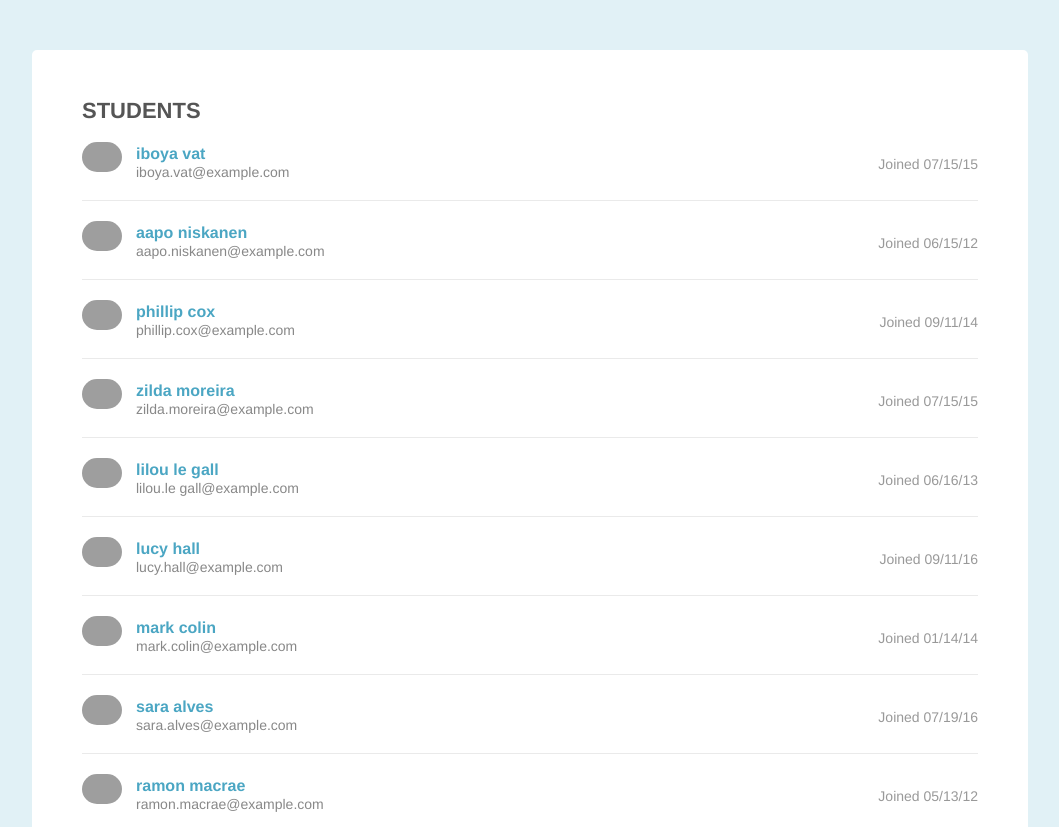
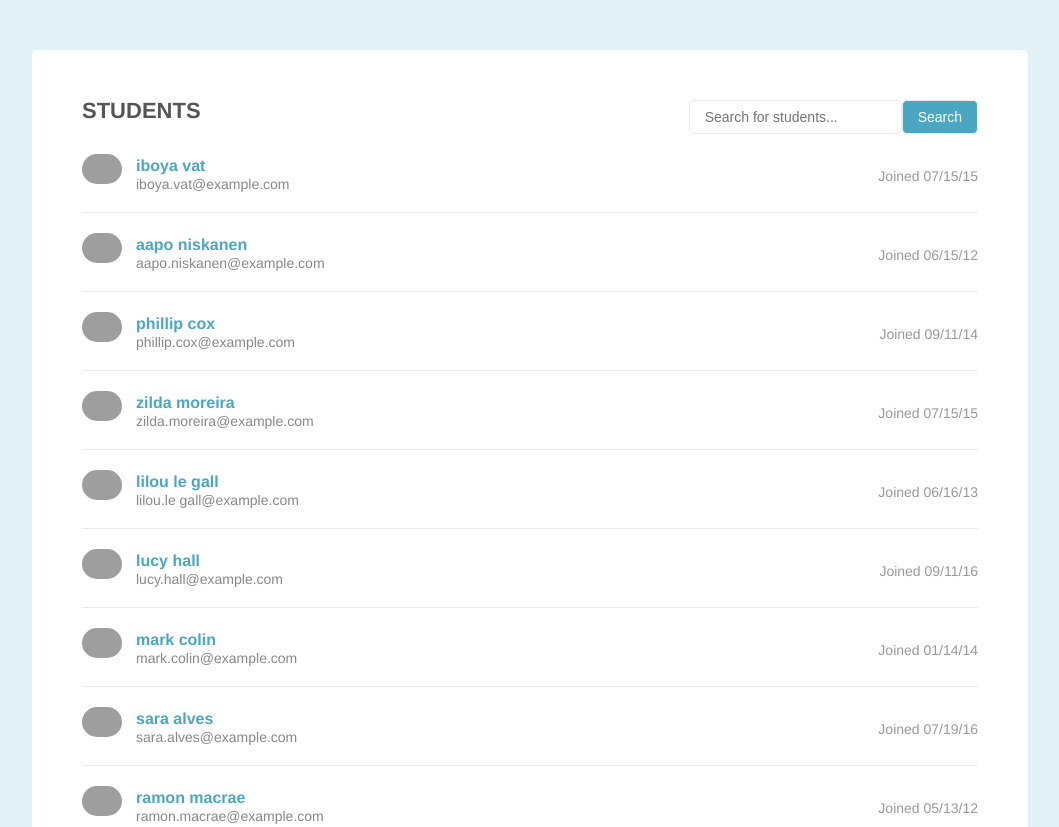
Before and after one commit to sgehringDesign/treehouse-pagination-filter, a plain HTML site: page index.html in a window 1280 px wide. Shown: the top 827 px of the page, without its empty margins (110-1169 px from the left). Drawn offline with Linux system fonts and the light colour scheme; grey boxes are pictures that could not be loaded.

Commit message:
added search filter

```diff
--- a/index.html
+++ b/index.html
@@ -580,6 +580,141 @@
 
 
 
+
+
+            var searchfilterGenerator = function() {
+
+
+              // SET PROPERTIES (PRIVATE) ___________________________________________________________________________________________________
+              var SearchFilter = {
+
+                feed: {
+                  ul: {
+                    selector: '.student-list',
+                    domElement: document.createElement('ul')
+                  },
+                  li: {
+                    selector: '.student-item',
+                  },
+                  data: [],
+                  domElements: [],
+                  h2Elements: []
+                },
+                search: {
+                  header: {
+                    selector: '.page-header',
+                    domElement: document.createElement('div')
+                  },
+                  div: {
+                    selector: '.student-search',
+                    domElement: document.createElement('div')
+                  },
+                  input: {
+                    placeholder: 'Search for students...',
+                    domElement: document.createElement('input')
+                  },
+                  button: {
+                    text: 'Search',
+                    domElement: document.createElement('button')
+                  }
+                }
+              }
+
+
+
+              //- loadStudentsData() : (PRIVATE) -----------------------------------------------------------
+              //-- DESCRIPTION:
+              //----- When the object initiates load students from "THE DOM" into the data proporty
+              //----- Check for URL bookmark and load data based on current bookmark in the URL
+              //----- Intended to only be run on initiatiation
+              var loadFeedData = function () {
+                SearchFilter.feed.ul.domElement = document.querySelector( SearchFilter.feed.ul.selector );
+                SearchFilter.search.header.domElement = document.querySelector( SearchFilter.search.header.selector );
+                SearchFilter.feed.domElements = [].slice.call( document.querySelectorAll( SearchFilter.feed.li.selector ) );
+                SearchFilter.feed.h2Elements = [].slice.call( document.querySelectorAll('h3') );
+
+                for(var i=0, len=SearchFilter.feed.h2Elements.length; i < len; i++) {
+                  SearchFilter.feed.data.push(SearchFilter.feed.h2Elements[i].innerHTML);
+                }
+
+                console.log(SearchFilter);
+              }
+
+              loadFeedData();
+
+
+              //- removeActivePage() : (PRIVATE) -----------------------------------------------------------
+              //-- DESCRIPTION:
+              //----- Remove active class on current pagination widget
+              var removeActivePage = function () {
+                var obj_current_active = document.querySelectorAll('.active');
+                for(var i=0, len2=obj_current_active.length; i < len2; i++){
+                  obj_current_active[i].classList.remove('active');
+                }
+              }
+
+
+              //- newPage() : (PRIVATE) -----------------------------------------------------------
+              //-- DESCRIPTION:
+              //----- Function for changing to a new page and loading new data
+              var newSearch = function () {
+                removeActivePage();
+
+                ary_results = SearchFilter.feed.domElements.filter(function (domElement, index) {
+
+                  var value = domElement.querySelector('h3').innerHTML;
+                  var searchterm = SearchFilter.search.input.domElement.value;
+
+                  if( value.indexOf(searchterm) > -1) {
+                    return domElement;
+                  }
+
+                });
+
+                SearchFilter.feed.ul.domElement.innerHTML = '';
+
+                // For loop the spliced "ary_Current_Page_Data" and add to the feed UL to render the new paged results
+                for(var i=0, len=ary_results.length; i < len; i++){
+                  console.log(ary_results[i]);
+                  SearchFilter.feed.ul.domElement.appendChild( ary_results[i] );
+                }
+
+              }
+
+
+              //- renderSearchFilter() : (PRIVATE) -----------------------------------------------------------
+              //-- DESCRIPTION:
+              //----- Renders the pagination module on the "page"
+              var renderSearchFilter = function () {
+
+                SearchFilter.search.input.domElement.setAttribute('placeholder', SearchFilter.search.input.placeholder );
+                SearchFilter.search.button.domElement.innerHTML = SearchFilter.search.button.text;
+
+                SearchFilter.search.button.domElement.addEventListener("click", newSearch, false);
+
+                SearchFilter.search.div.domElement.classList.add( SearchFilter.search.div.selector.substr(1) );
+                SearchFilter.search.div.domElement.appendChild(SearchFilter.search.input.domElement);
+                SearchFilter.search.div.domElement.appendChild(SearchFilter.search.button.domElement);
+                SearchFilter.search.header.domElement.appendChild( SearchFilter.search.div.domElement );
+
+              }
+
+              renderSearchFilter();
+
+              //newSearch();
+
+
+
+
+            }
+
+
+            var obj_students_search = searchfilterGenerator();
+
+
+
+
+
             var paginationGenerator = function() {
 
 
@@ -682,11 +817,14 @@
             //- removeActivePage() : (PRIVATE) -----------------------------------------------------------
             //-- DESCRIPTION:
             //----- Remove active class on current pagination widget
-            var removeActivePage = function (page) {
+            var removeActivePage = function () {
               var obj_current_active = Pagination.pagination.div.domElement.querySelectorAll('.active');
               for(var i=0, len2=obj_current_active.length; i < len2; i++){
                 obj_current_active[i].classList.remove('active');
               }
+
+              var obj_input = document.querySelector('input');
+              obj_input.value = '';
             }
 
 
@@ -749,6 +887,9 @@
             }
 
             var obj_students = paginationGenerator();
+
+
+
           });
 
         </script>
```
